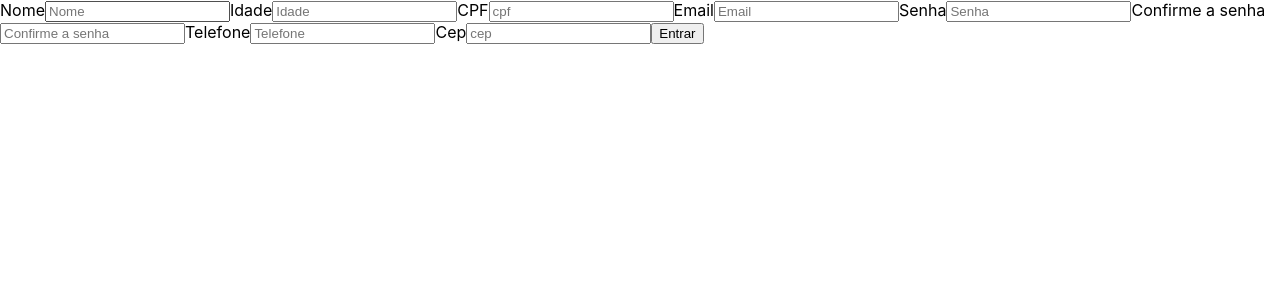
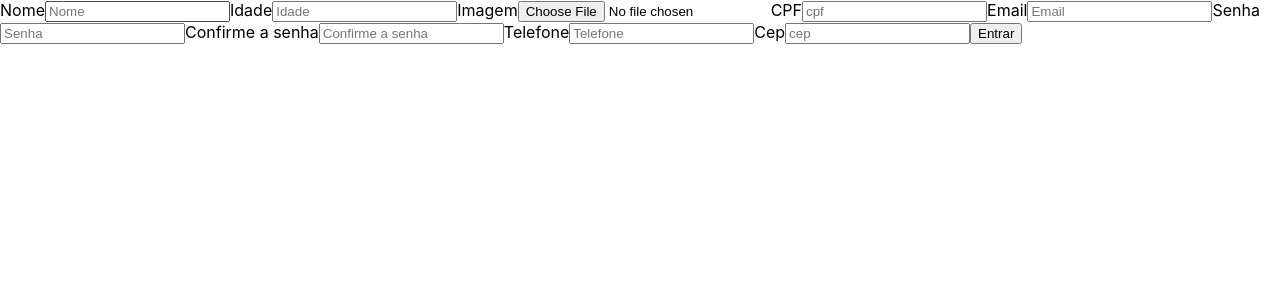
Before and after one commit to ClinicasAqui/hospital, a React (Create React App) app: page /register in a window 1280 px wide. Shown: the top 300 px of the page. Built offline with nearby package versions, Linux system fonts and the light colour scheme.

Commit message:
add image/form

```diff
--- a/src/context/authContext/index.tsx
+++ b/src/context/authContext/index.tsx
@@ -21,10 +21,12 @@ export function AuthContext({children}: IAuthContext){
     }
 
     const registerClient = (data: IRegisterClient) => {
-        const {name, email, password, idade, cpf, telefone, cep, loradouro, bairro, localidade, uf, numero} = data
-        toast.promise(apiFake.post("/register", {name, email, password, idade, cpf, telefone, endereco: { cep, loradouro, bairro, localidade, uf, numero }}).then((res) => {
+        console.log(data.image)
+        const {name, email, password, idade, image, cpf, telefone, cep, loradouro, bairro, localidade, uf, numero} = data
+        toast.promise(apiFake.post("/register", {name, email, password, idade, image, cpf, telefone, endereco: { cep, loradouro, bairro, localidade, uf, numero }}).then((res) => {
             localStorage.setItem("@Token", res.data.accessToken)
             localStorage.setItem("@Id_User", res.data.user.id)
+            console.log(res.data)
         }),{
             pending: "Carregando...",
             success: "Logado com sucesso",
--- a/src/interfaces/authInteface/authInterface.ts
+++ b/src/interfaces/authInteface/authInterface.ts
@@ -21,6 +21,7 @@ export interface IRegisterClient{
     password: string;
     confiPass: string;
     idade: string;
+    image: File;
     cpf: string;
     telefone: string;
     cep: string;
--- a/src/pages/register/registerClient/registClient.tsx
+++ b/src/pages/register/registerClient/registClient.tsx
@@ -9,6 +9,8 @@ import InputMask from "react-input-mask";
 import { IRegisterClient } from "../../../interfaces/authInteface/authInterface";
 
 export const RegisterClient = () => {
+  const SUPPORTED_FORMATS = ["image/jpg", "image/jpeg", "image/png"];
+
   const formSchema = yup.object().shape({
     name: yup.string().required("Nome obrigatório"),
     email: yup.string().required("E-mail obrigatório").email("E-mail inválido"),
@@ -19,7 +21,22 @@ export const RegisterClient = () => {
       .oneOf([yup.ref("password"), null], "As senhas não são iguais"),
     telefone: yup.string().required("Telefone obrigatória"),
     idade: yup.string().required("Idade obrigatória"),
-    cep: yup.string().required("Idade obrigatória"),
+    image: yup
+      .mixed()
+      .required("Imagem obrigatória")
+      .test("file", "Imagem obrigatória", (value) => {
+        return value && value.length !== 0;
+      })
+      .test("fileSize", "Imagem muito pesada", (value) => {
+        return value[0] && value[0].size <= 2000000;
+      })
+      .test(
+        "fileFormat",
+        "imagem somente do tipo: .jpg, .jpeg, .png",
+        (value) => value[0] && SUPPORTED_FORMATS.includes(value[0].type)
+      ),
+    cep: yup.string().required("Cep obrigatória"),
+    numero: yup.string().required("Número obrigatória"),
   });
 
   const [cep, setCep] = useState("");
@@ -72,6 +89,16 @@ export const RegisterClient = () => {
       />
       <span>
         <>{errors.idade?.message}</>
+      </span>
+      <label htmlFor="image">Imagem</label>
+      <input
+        type="file"
+        {...register("image")}
+        placeholder="image"
+        id="image"
+      />
+      <span>
+        <>{errors.image?.message}</>
       </span>
       <label htmlFor="cpf">CPF</label>
       <InputMask
```
